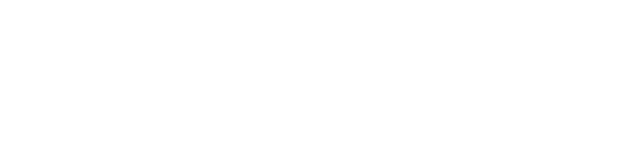
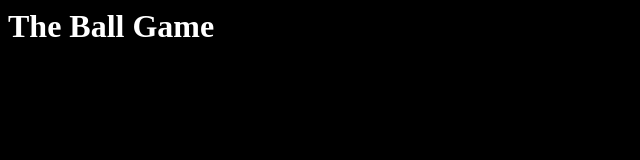
Before and after one commit to LeeShavit/Day18, a plain HTML site: page index.html in a window 1280 px wide. Shown: the whole page, without its empty margins (0-640 px from the left). Drawn offline with Linux system fonts and the light colour scheme.

Commit message:
add ball and header

```diff
--- /dev/null
+++ b/css/styles.css
@@ -0,0 +1,7 @@
+body{
+    background-color: black;
+}
+
+h1{
+    color: white;
+}
--- a/index.html
+++ b/index.html
@@ -1,8 +1,10 @@
 <html>
     <head>
         <title>Playing with Git</title>
+        <link rel="stylesheet" href="css/styles.css">
     </head>
     <body>
-
+        <h1>The Ball Game</h1>
+        <div class="ball"></div>
     </body>
 </html>
```
